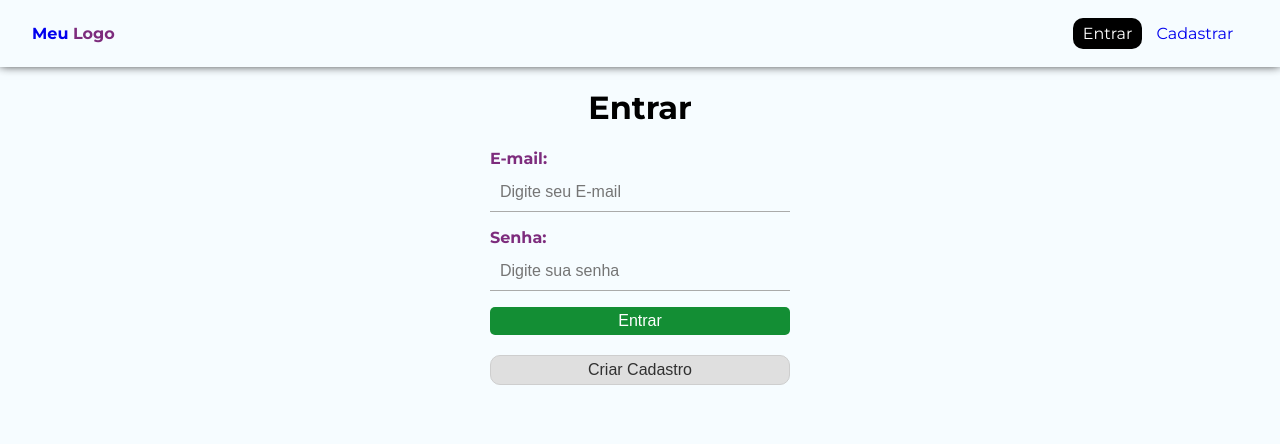
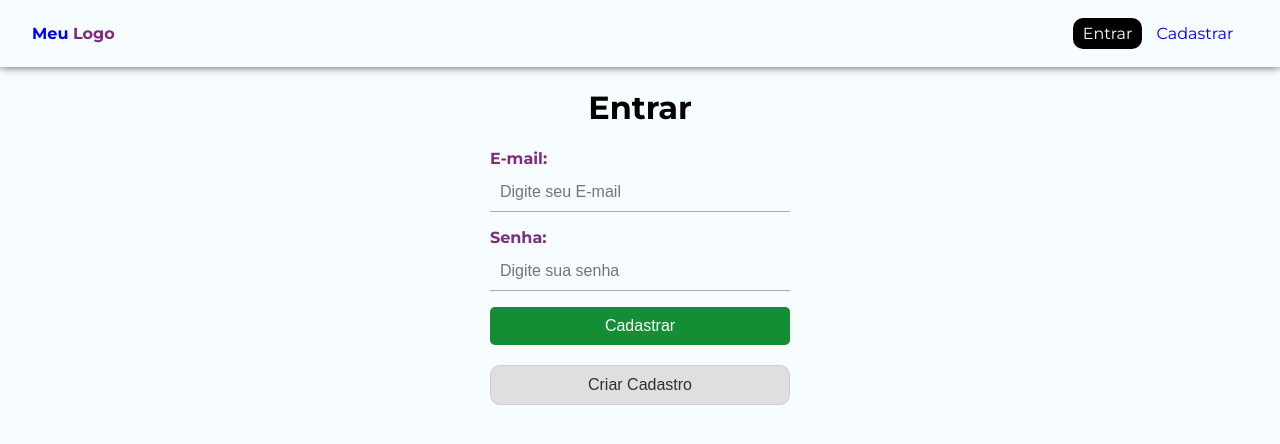
Before and after one commit to gvao/user-authentication, a React (Vite) app in the folder public/: page / in a window 1280 px wide. Shown: the top 444 px of the page. Built offline with nearby package versions, Linux system fonts and the light colour scheme.

Commit message:
altereção

```diff
--- a/package.json
+++ b/package.json
@@ -24,6 +24,7 @@
   },
   "dependencies": {
     "cors": "^2.8.5",
-    "express": "^4.18.2"
+    "express": "^4.18.2",
+    "uuid": "^9.0.1"
   }
 }
--- a/public/src/App.jsx
+++ b/public/src/App.jsx
@@ -1,5 +1,5 @@
 import './App.css'
-import { BrowserRouter, Route, Routes, } from 'react-router-dom'
+import { BrowserRouter, Route, Routes } from 'react-router-dom'
 import Register from './pages/Register/Register'
 import Login from './pages/Login/Login'
 import Footer from './components/Footer'
--- a/public/src/hooks/useSend.jsx
+++ b/public/src/hooks/useSend.jsx
@@ -2,10 +2,12 @@ import React, { useState } from 'react'
 
 export const useSend =  () => {
     const [error, setError] = useState('')
+    const [loading, setLoading] = useState(false)
 
-    const sendRequest = async(data, api) => {
+    const sendRequest = async(data, url) => {
         try {
-            const response = await fetch(api, {
+            setLoading(true)
+            const response = await fetch(url, {
                 method: 'POST',
                 headers: {
                     'Content-Type': 'application/json',
@@ -14,16 +16,16 @@ export const useSend =  () => {
             })
 
             if(!response.ok) {
-                setError('Erro ao cadastrar usuário')
+                const errorMessage = await response.text()
+                throw new Error(`Erro ao cadastrar usuário: ${errorMessage}`);
             }
 
-            console.log(data);
-
         } catch (error) {
-            console.log(error.message);
+            setLoading(false)
+            setError(error.message);
         }
     }
 
 
-    return { error, sendRequest}
+    return { error, sendRequest, loading}
 }
--- a/public/src/index.css
+++ b/public/src/index.css
@@ -67,7 +67,7 @@ input:focus {
     background-color: rgb(19, 142, 52);
     color: white;
     border: none;
-    padding: 5px;
+    padding: 10px;
     font-size: 1em;
     cursor: pointer;
     border-radius: 5px;
@@ -83,7 +83,7 @@ input:focus {
     margin-top: 20px;
     max-width: 300px;
     width: 100%;
-    padding: 5px;
+    padding: 10px;
     font-size: 1em;
     border: 1px solid #cecece;
     border-radius: 10px;
@@ -96,15 +96,20 @@ input:focus {
     background-color: #eaeaea;
 }
 
+.btn[disabled] {
+    background-color: rgba(90, 126, 98, 0.409);
+    color: #5e5e5efb;
+}
+
 .error {
-    color: #725858;
+    color: #322727;
     background-color: rgb(255, 195, 195);
     padding: 10px;
-    border-radius: 10px;
+    border-radius: 5px;
 }
 
 .registered {
-    color: rgb(59, 133, 83); ;
+    color: rgb(17, 31, 21); ;
     background-color: rgb(191, 239, 203);
     padding: 10px;
     border-radius: 10px;
--- a/public/src/pages/Login/Login.jsx
+++ b/public/src/pages/Login/Login.jsx
@@ -6,7 +6,7 @@ const Login = () => {
   const [email, setEmail] = useState('')
   const [password, setPassword] = useState('')
 
-  const {sendRequest, error:sendError} = useSend()
+  const {sendRequest, error:sendError, loading} = useSend()
 
   const handleSubmit = async(e) => {
     e.preventDefault()
@@ -49,7 +49,11 @@ const Login = () => {
             onChange={(e) => setPassword(e.target.value)}
             required/>
         </label>
-            <button className='btn'>Entrar</button>
+
+        {!loading
+        ? <button className='btn'>Cadastrar</button>
+        : <button className='btn' disabled >Aguarde...</button>
+        }
 
         </form>
        <Link to='/register'><button className='btn_resgiter'>Criar Cadastro</button></Link>
--- a/public/src/pages/Register/Register.jsx
+++ b/public/src/pages/Register/Register.jsx
@@ -1,5 +1,7 @@
 import { useState  } from 'react'
 import style from './Register.module.css'
+
+import { useSend } from '../../hooks/useSend'
 
 const Register = () => {
   const [name, setName] = useState('')
@@ -8,6 +10,10 @@ const Register = () => {
   const [confirmPassword, setConfirmePassword] = useState('')
   const [error,setError] = useState('')
   const [registered, setRegistered] = useState('')
+
+
+
+  const {sendRequest, error:sendError, loading} = useSend()
 
   const handleSubmit = (e) => {
     e.preventDefault()
@@ -20,12 +26,20 @@ const Register = () => {
     }
 
     if (password !== confirmPassword) {
-      return setError('As senhas precisam ser iguais!')
+       setError('As senhas precisam ser iguais!')
+       return
+    }
 
+    try {
+       sendRequest(user, 'http://localhost:3000/api/signup')
+      console.log(user);
+
+    } catch (error) {
+      console.log(sendError);
     }
+
+
     setRegistered('Usuário cadastrado com sucesso!');
-
-    console.log(user);
   }
 
 
@@ -78,7 +92,12 @@ const Register = () => {
             required/>
         </label>
 
-        <button className='btn'>Cadastrar</button>
+
+        {!loading
+        ? <button className='btn'>Cadastrar</button>
+        : <button className='btn' disabled >Aguarde...</button>
+        }
+
         {error ? (
           <p className='error'>{error}</p>
         ) : (
```
Also changed, not shown: 1 other file (tests, documents, lock files or other folders).
